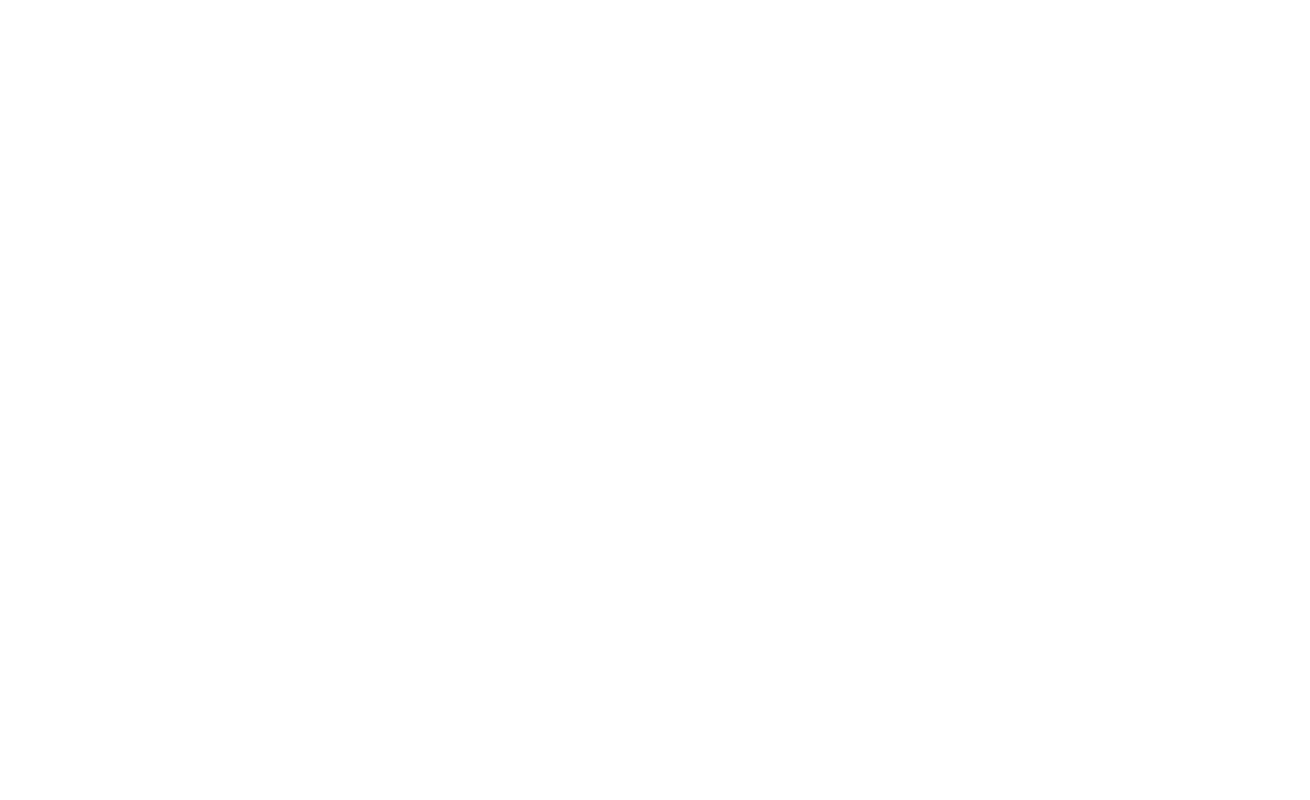
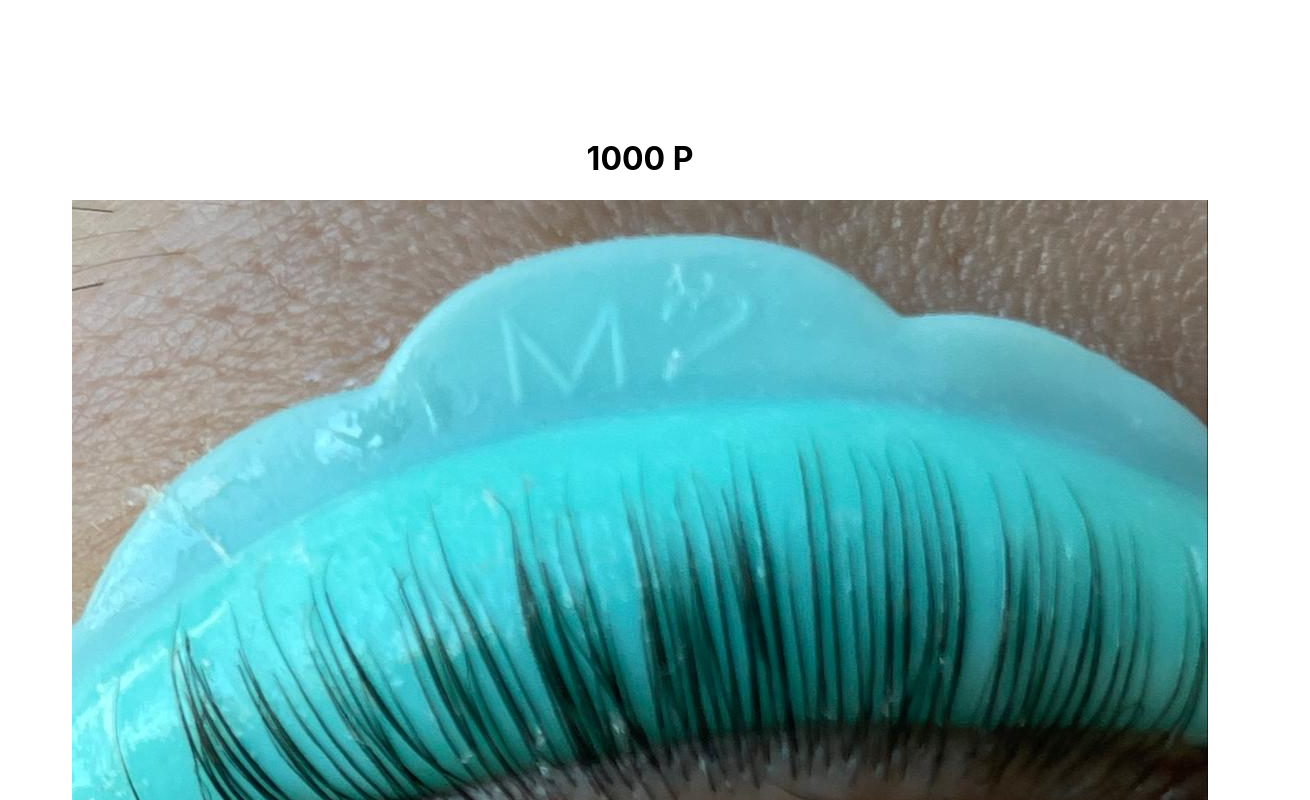
Before and after one commit to AlinurAbdyiskakov/chat, a React (Create React App) app: page / in a window 1280 px wide. Shown: the part 1760-2560 px from the top of the page, 1310 px wide, since content can reach past the window. Before the commit the page ends 1908 px from the top, so only its background shows below. Built offline with nearby package versions, Linux system fonts and the light colour scheme.

Commit message:
add div conteiner names

```diff
--- a/src/components/Adina/Adina.js
+++ b/src/components/Adina/Adina.js
@@ -1,6 +1,9 @@
 import React from 'react'
 import classes from './Adina.module.css'
 import img13 from '../../Imges/img1.jpg'
+import img2 from '../../Imges/img2.jpg'
+import img3 from '../../Imges/img3.jpg'
+
 
 function Adina() {
     return ( < div className = { classes.Adina } >
@@ -14,7 +17,20 @@
         img className = { classes.img1 }
         src = { img13 }
         alt = "helo" / >
+
         <
+        div className = { classes.Conteiner } >
+        <
+        div className = { classes.img123 } > < div className = { classes.H1 } > < h1 > 1000 P < /h1></div > < img alt = "img2"
+        src = { img2 }
+        /></div >
+        <
+        div className = { classes.img123 } > < div className = { classes.H1 } > < h1 > 1000 P < /h1></div > < img alt = "img2"
+        src = { img3 }
+        /></div >
+
+        <
+        /div> <
         /div>
     )
 }
```
